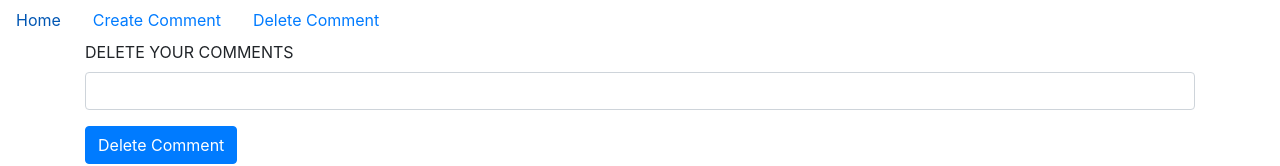
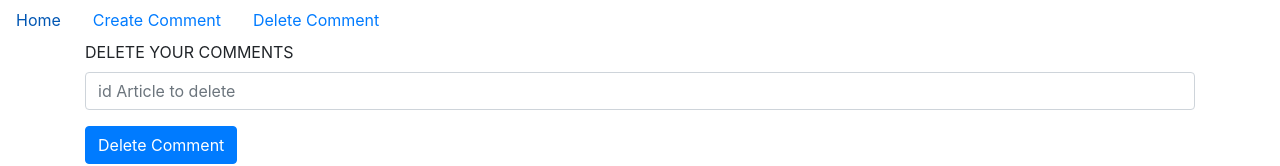
Before and after one commit to El-Mercia/exo-3, a React (Create React App) app: page /comments/delete in a window 1280 px wide. Shown: the top 166 px of the page. Built offline with nearby package versions, Linux system fonts and the light colour scheme.

Commit message:
modified CreateComment.js & DeleteComment.js

```diff
--- a/src/pages/CreateComment.js
+++ b/src/pages/CreateComment.js
@@ -5,8 +5,8 @@ import Button from 'react-bootstrap/Button';
 
 
 const CreateComment = () => {
-    const [ article_id, setArticle_id ]     = useState("");
-    const [ content, setContent ] = useState("");
+    const [ article_id, setArticle_id ] = useState("");
+    const [ content, setContent ]       = useState("");
     const [ author_id, setAuthor_id ]   = useState("");
 
     const handleSubmit = (event) => {
@@ -47,7 +47,7 @@ const CreateComment = () => {
     return (
         <Container>
             <Form onSubmit={handleSubmit}>
-                <Form.Group controlId="article_id.title">
+                <Form.Group controlId="comment.article_id">
                     <Form.Label>ARTICLE ID</Form.Label>
                     <Form.Control
                         type="number"
--- a/src/pages/DeleteComment.js
+++ b/src/pages/DeleteComment.js
@@ -25,13 +25,14 @@ const DeleteComment = () => {
     return (
         <Container>
             <Form onSubmit={handleSubmit}>
-                <Form.Group controlId="comment.title">
+                <Form.Group controlId="comment.article_id">
                     <Form.Label>DELETE YOUR COMMENTS</Form.Label>
                     <Form.Control
                         type="number"
                         name="id"
                         onChange={handleChange}
                         value={id}
+                        placeholder="id Article to delete"
                     />
                 </Form.Group>
                 <Button type="submit">Delete Comment</Button>
```
